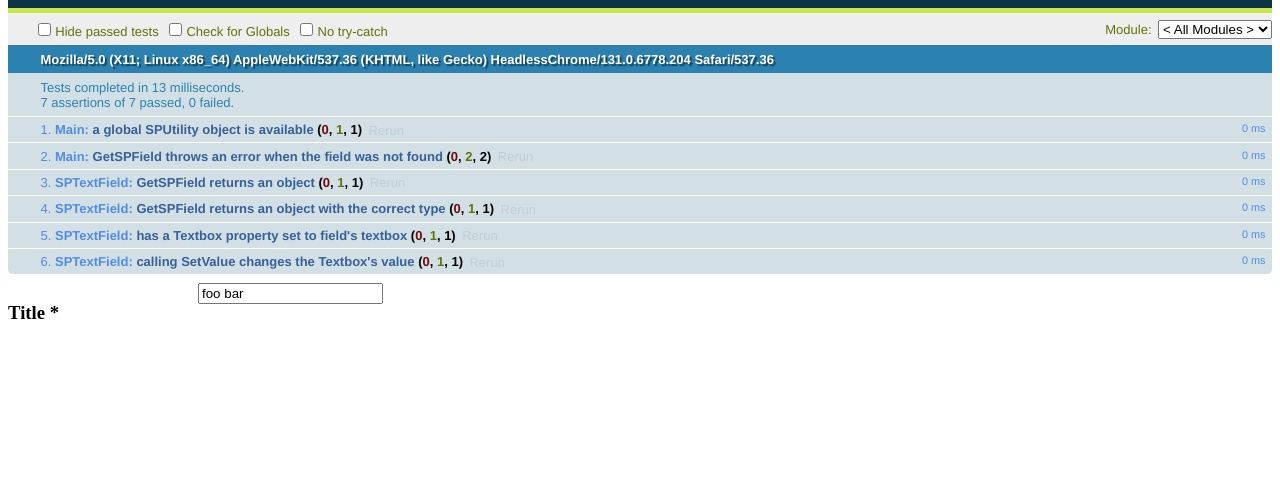
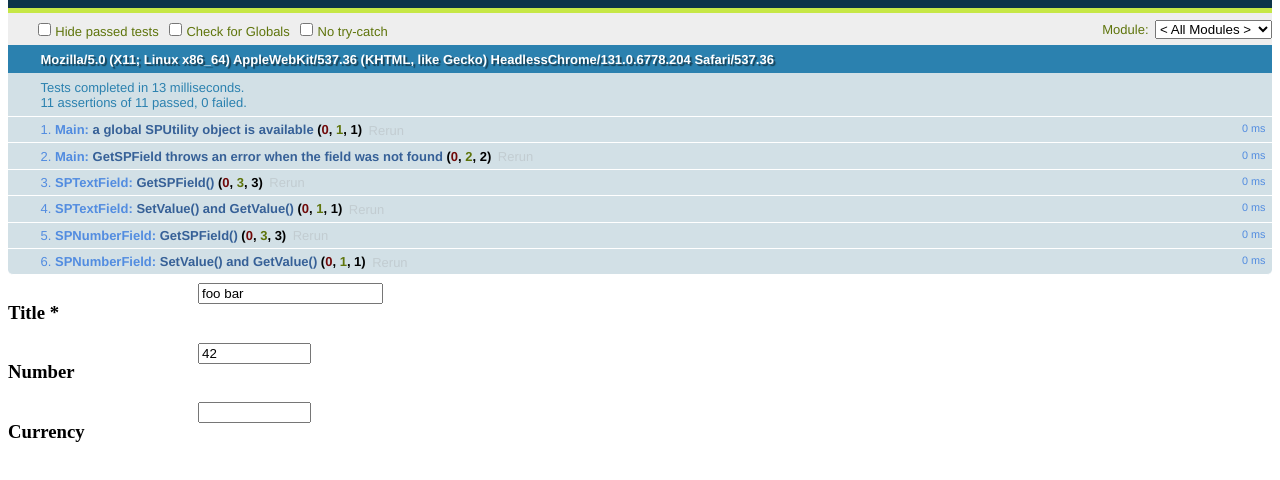
Before and after one commit to kitmenke/sputility, a website: page test/sputility.html in a window 1280 px wide. Shown: the part 48-528 px from the top of the page. Drawn offline with Linux system fonts and the light colour scheme.

Commit message:
Fixed up class inheritance to use Object.create. Added SPNumberField

```diff
--- a/src/sputility.js
+++ b/src/sputility.js
@@ -10,6 +10,18 @@
    License: Microsoft Public License (see http://sputility.codeplex.com/license)
    Changelog: http://sputility.codeplex.com/wikipage?title=Changelog
 */
+
+
+if (!Object.create) {
+   Object.create = function (o) {
+      if (arguments.length > 1) {
+         throw new Error('Object.create implementation only accepts the first parameter.');
+      }
+      function F() {}
+      F.prototype = o;
+      return new F();
+   };
+}
 
 //+ Jonas Raoni Soares Silva
 //@ http://jsfromhell.com/number/fmt-money [rev. #2]
@@ -144,18 +156,18 @@ Number.prototype.formatMoney = function (c, d, t) {
       case 'SPFieldText':
          field = new SPTextField(spFieldParams);
          break;
+      case 'SPFieldNumber':
+         field = new SPNumberField(spFieldParams);
+         break;
+      case 'SPFieldCurrency':
+         field = new SPCurrencyField(spFieldParams);
+         break;
          /*
       case 'SPFieldNote':
          field = new SPNoteField(spFieldParams);
          break;
       case 'SPFieldBoolean':
          field = new SPBooleanField(spFieldParams);
-         break;
-      case 'SPFieldNumber':
-         field = new SPNumberField(spFieldParams);
-         break;
-      case 'SPFieldCurrency':
-         field = new SPCurrencyField(spFieldParams);
          break;
       case 'SPFieldFile':
          field = new SPFileField(spFieldParams);
@@ -337,13 +349,6 @@ Number.prototype.formatMoney = function (c, d, t) {
     *   sub-classes. Typically, this should not be intantiated directly.
     */
    function SPField(fieldParams) {
-      this._init(fieldParams);
-   }
-
-   /*
-    *   Private SPField Methods
-    */
-   SPField.prototype._init = function (fieldParams) {
       // Public Properties
       this.Label = fieldParams.label;
       this.LabelRow = fieldParams.labelRow;
@@ -353,7 +358,7 @@ Number.prototype.formatMoney = function (c, d, t) {
       this.Controls = $(fieldParams.controlsCell).children()[0];
       this.ControlsRow = fieldParams.controlsRow;
       this.ReadOnlyLabel = null;
-   };
+   }
 
    /*
     *   Public SPField Methods
@@ -402,30 +407,30 @@ Number.prototype.formatMoney = function (c, d, t) {
 
    /*
     *   SPTextField class
-    *   Supports Single line of text and Currency fields (base class for number fields)
+    *   Supports Single line of text fields
     */
    function SPTextField(fieldParams) {
-      this._init(fieldParams);
+      SPField.call(this, fieldParams);
+      // public Textbox property
       this.Textbox = getInputControl(this);
    }
 
-   SPTextField.prototype = SPField.prototype;
+   // SPTextField inherits from the SPField base class
+   SPTextField.prototype = Object.create(SPField.prototype);
 
-   $.extend(SPTextField.prototype, {
    /*
     *   SPTextField Public Methods
     *   Overrides SPField class methods.
     */
-      GetValue: function () {
+   SPTextField.prototype.GetValue = function () {
       return $(this.Textbox).val();
-      },
+   };
 
-      SetValue: function (value) {
+   SPTextField.prototype.SetValue = function (value) {
       $(this.Textbox).val(value);
       updateReadOnlyLabel(this);
       return this;
-      }
-   });
+   };
 
 
    /*
@@ -433,19 +438,19 @@ Number.prototype.formatMoney = function (c, d, t) {
     *   Supports Number fields
     */
    function SPNumberField(fieldParams) {
-      this._init(fieldParams);
-      this.Textbox = getInputControl(this);
+      SPTextField.call(this, fieldParams);
    }
 
-   $.extend(SPNumberField, SPTextField, {
+   // SPNumberField inherits from the SPTextField base class
+   SPNumberField.prototype = Object.create(SPTextField.prototype);
+
    /*
     *   SPNumberField Public Methods
     *   Overrides SPTextField class methods.
     */
-      GetValue: function () {
-         return convertStringToNumber(this.Textbox.getValue());
-      }
-   });
+   SPNumberField.prototype.GetValue = function () {
+      return convertStringToNumber($(this.Textbox).val());
+   };
 
 
    /*
@@ -453,8 +458,7 @@ Number.prototype.formatMoney = function (c, d, t) {
     *   Supports currency fields (SPCurrencyField)
     */
    function SPCurrencyField(fieldParams) {
-      this._init(fieldParams);
-      this.Textbox = getInputControl(this);
+      SPNumberField.call(this, fieldParams);
       this.FormatOptions = {
          eventHandler: null,
          autoCorrect: false,
@@ -462,11 +466,13 @@ Number.prototype.formatMoney = function (c, d, t) {
       };
    }
 
-   $.extend(SPCurrencyField, SPNumberField, {
+   // SPCurrencyField inherits from the SPNumberField base class
+   SPCurrencyField.prototype = Object.create(SPNumberField.prototype);
+
    /*
     *   Overrides SPNumberField class methods.
     */
-      Format: function () {
+   SPCurrencyField.prototype.Format = function () {
       if (this.FormatOptions.autoCorrect) {
          this.FormatOptions.eventHandler = function () {
             this.SetValue(this.GetFormattedValue());
@@ -479,22 +485,21 @@ Number.prototype.formatMoney = function (c, d, t) {
             this.FormatOptions.eventHandler = null;
          }
       }
-      },
+   };
 
-      GetFormattedValue: function () {
+   SPCurrencyField.prototype.GetFormattedValue = function () {
       var text = this.GetValue();
       if (typeof text === "number") {
          text = '$' + text.formatMoney(this.FormatOptions.decimalPlaces);
       }
       return text;
-      },
+   };
 
    // Override the default MakeReadOnly function to allow displaying
    // the value with currency symbols
-      MakeReadOnly: function (options) {
+   SPCurrencyField.prototype.MakeReadOnly = function (options) {
       return makeReadOnly(this, this.GetFormattedValue());
-      }
-   });
+   };
 
    /*
     *   SPUtility Global object and Public Methods
--- a/test/sputility.html
+++ b/test/sputility.html
@@ -39,6 +39,41 @@
       </span>
         </td>
       </tr>
+
+        <tr>
+            <td nowrap="true" valign="top" width="190px" class="ms-formlabel"><h3 class="ms-standardheader">
+            <nobr>Number</nobr>
+          </h3></td>
+            <td valign="top" class="ms-formbody">
+            <!-- FieldName="Number"
+               FieldInternalName="Number"
+               FieldType="SPFieldNumber"
+              -->
+              <span dir="none">
+            <input name="ctl00$m$g_b2a76005_5d3d_4591_9f83_b32d5af4e808$ctl00$ctl05$ctl08$ctl00$ctl00$ctl04$ctl00$ctl00$TextField" type="text" id="ctl00_m_g_b2a76005_5d3d_4591_9f83_b32d5af4e808_ctl00_ctl05_ctl08_ctl00_ctl00_ctl04_ctl00_ctl00_TextField" title="Number" class="ms-input" size="11" style="ime-mode:inactive;" /><br />
+          </span>
+
+
+            </td>
+          </tr>
+
+            <tr>
+            <td nowrap="true" valign="top" width="190px" class="ms-formlabel"><h3 class="ms-standardheader">
+            <nobr>Currency</nobr>
+          </h3></td>
+            <td valign="top" class="ms-formbody">
+            <!-- FieldName="Currency"
+               FieldInternalName="Currency"
+               FieldType="SPFieldCurrency"
+              -->
+              <span dir="none">
+            <input name="ctl00$m$g_b2a76005_5d3d_4591_9f83_b32d5af4e808$ctl00$ctl05$ctl09$ctl00$ctl00$ctl04$ctl00$ctl00$TextField" type="text" id="ctl00_m_g_b2a76005_5d3d_4591_9f83_b32d5af4e808_ctl00_ctl05_ctl09_ctl00_ctl00_ctl04_ctl00_ctl00_TextField" title="Currency" class="ms-input" size="11" style="ime-mode:inactive;" /><br />
+          </span>
+
+
+            </td>
+          </tr>
+
     </table>
 
   </div>
--- a/test/sputility_test.js
+++ b/test/sputility_test.js
@@ -44,28 +44,54 @@
     }
   });
 
-  test('GetSPField returns an object', function() {
+  test('GetSPField()', function() {
+    expect( 3 );
     notStrictEqual(this.field, null, "GetSPField returned null (should have returned an object).");
-  });
-
-  test('GetSPField returns an object with the correct type', function() {
     strictEqual(this.field.Type, "SPFieldText", "Wrong type: " + this.field.Type);
-  });
-
-  test("has a Textbox property set to field's textbox", function() {
     strictEqual(
-      SPUtility.GetSPField('Title').Textbox.id,
+      this.field.Textbox.id,
       this.textboxId,
       "Textbox property is not set or is set to the wrong to the wrong DOM object.");
   });
 
-  test("calling SetValue changes the Textbox's value", function() {
+  test("SetValue() and GetValue()", function() {
+    expect( 1 );
+
     var expected = 'foo bar';
-    SPUtility.GetSPField('Title').SetValue(expected);
+    this.field.SetValue(expected);
 
-    strictEqual($('#' + this.textboxId).val(),
+    strictEqual(this.field.GetValue(),
       expected,
-      "Textbox value was not set.");
+      "SetValue() failed to set Textbox.");
+  });
+
+
+  module( "SPNumberField", {
+    setup: function() {
+      this.textboxId = 'ctl00_m_g_b2a76005_5d3d_4591_9f83_b32d5af4e808_ctl00_ctl05_ctl08_ctl00_ctl00_ctl04_ctl00_ctl00_TextField';
+      this.field = SPUtility.GetSPField('Number');
+    }
+  });
+
+  test('GetSPField()', function() {
+    expect( 3 );
+    notStrictEqual(this.field, null, "GetSPField returned null (should have returned an object).");
+    strictEqual(this.field.Type, "SPFieldNumber", "Wrong type: " + this.field.Type);
+    strictEqual(
+      this.field.Textbox.id,
+      this.textboxId,
+      "Textbox property is not set or is set to the wrong to the wrong DOM object.");
+  });
+
+  test("SetValue() and GetValue()", function() {
+    expect( 1 );
+
+    var expected = 42;
+    this.field.SetValue(expected);
+
+    strictEqual(this.field.GetValue(),
+      expected,
+      "SetValue() failed to set Textbox.");
   });
 
 }(jQuery));
```
Also changed, not shown: dist/sputility.js, dist/sputility.min.js. Lines whose indentation alone changed are shown as unchanged.
